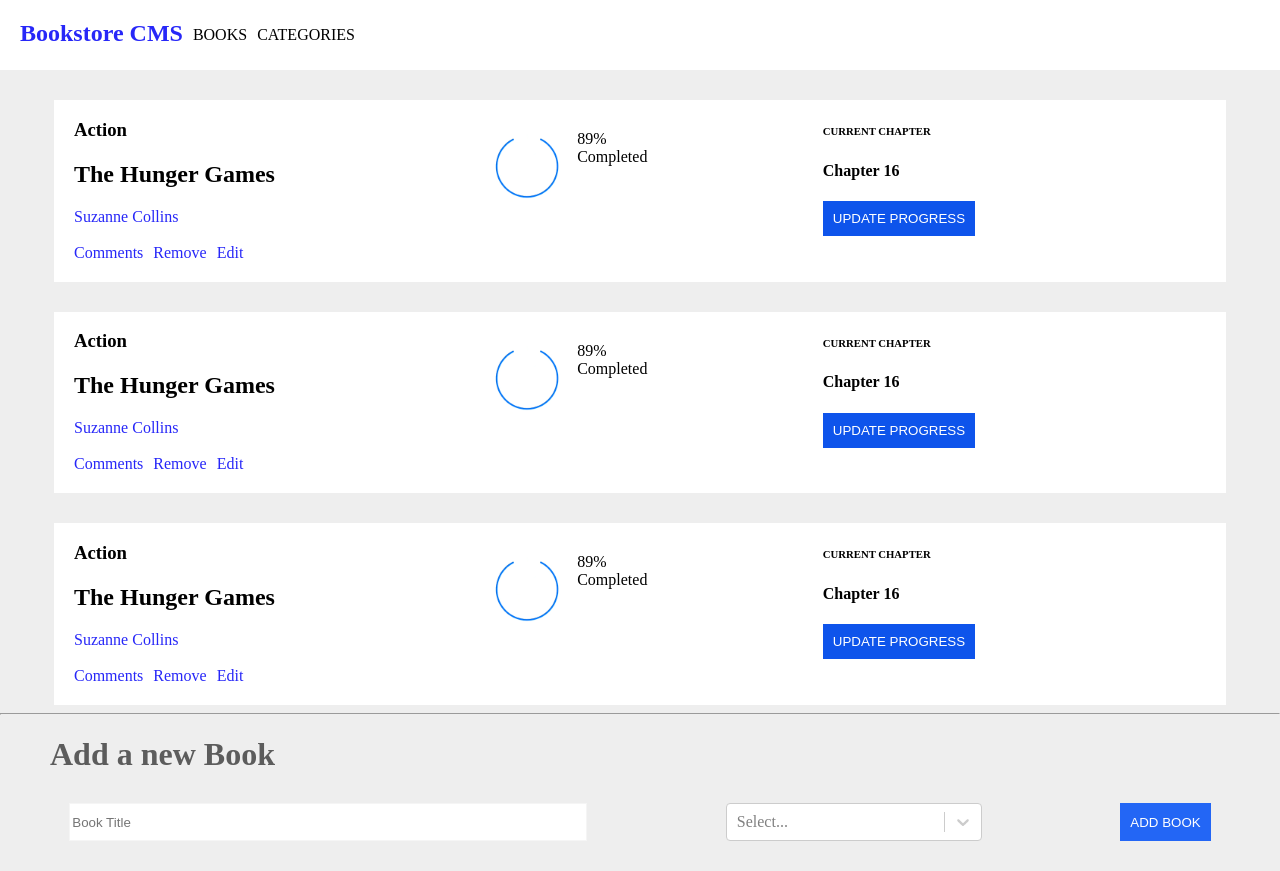
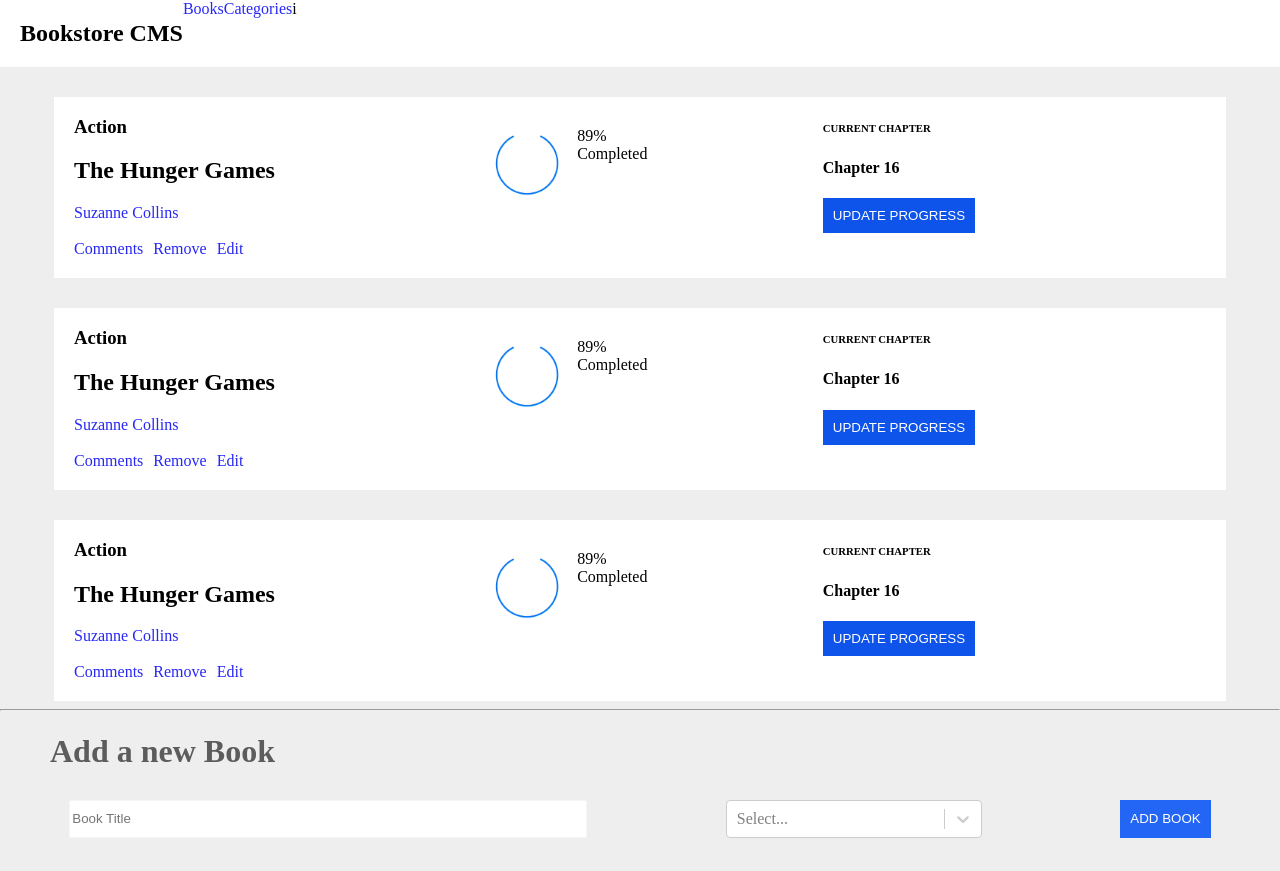
Before and after one commit to Ntwali-Josue/Booksstore, a React (Create React App) app: page / in a window 1280 px wide. Built offline with nearby package versions, Linux system fonts and the light colour scheme.

Commit message:
Add Links to the books and categories

```diff
--- a/src/components/Navbar.js
+++ b/src/components/Navbar.js
@@ -1,13 +1,12 @@
 import React from 'react';
+import { Link } from 'react-router-dom';
 
 const Navbar = () => {
   return (
     <nav className="nav">
-      <h1><a href="#"> Bookstore CMS</a></h1>
-      <ul>
-        <li><a href="#">BOOKS</a></li>
-        <li><a href="#">CATEGORIES</a></li>
-      </ul>
+      <h1>Bookstore CMS</h1>
+      <Link to="/books" className="nav-links">Books</Link>
+      <Link to="/categories" className="nav-links">Categories</Link>i
     </nav>
   );
 }
```
